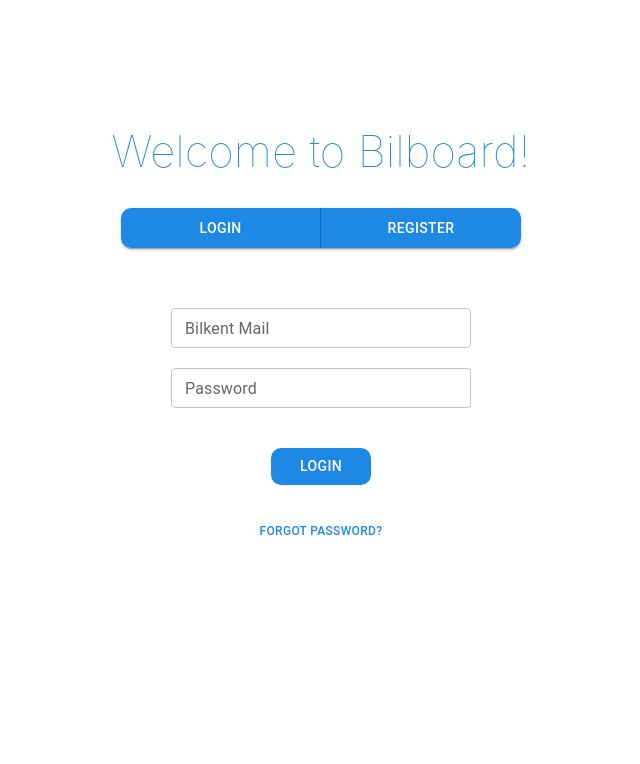
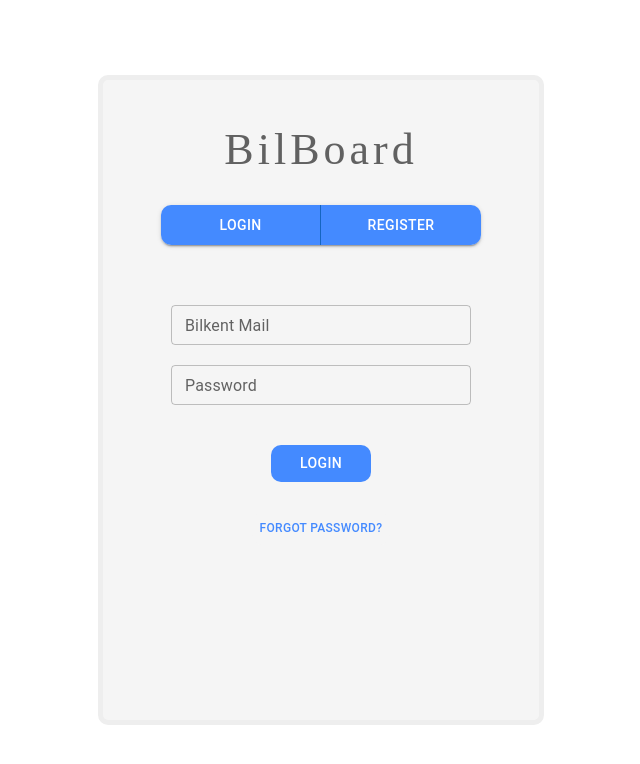
Before and after one commit to hacickn/Group-3A---Jack-the-Coder, a React (Create React App) app in the folder bilboard-frontend/: page / in a window 1280 px wide. Shown: the top 764 px of the page, without its empty margins (319-959 px from the left). Built offline with nearby package versions, Linux system fonts and the light colour scheme.

Commit message:
Navbar added

```diff
--- a/bilboard-frontend/src/App.js
+++ b/bilboard-frontend/src/App.js
@@ -1,10 +1,11 @@
 import "./App.css";
 import LoginRegister from "./screens/LoginRegister";
+import BilboardNavbar from "./components/BilboardNavbar";
 import Grid from "@mui/material/Grid";
 
 function App() {
   return (
-    <div className="App">
+    <div className="App" style={{overflowX: "hidden"}}>
       <div>
         <LoginRegister></LoginRegister>
       </div>
--- /dev/null
+++ b/bilboard-frontend/src/components/BilboardNavbar.js
@@ -0,0 +1,104 @@
+import { makeStyles } from "@mui/styles";
+import Colors from "../utils/Colors";
+import Grid from "@mui/material/Grid";
+import InputAdornment from "@mui/material/InputAdornment";
+import TextField from "@mui/material/TextField";
+import IconButton from "@mui/material/IconButton";
+import SearchIcon from "@mui/icons-material/Search";
+import Badge from "@mui/material/Badge";
+import AssignmentIcon from "@mui/icons-material/Assignment";
+import TodayIcon from "@mui/icons-material/Today";
+import AccountCircleIcon from "@mui/icons-material/AccountCircle";
+
+const useStyles = makeStyles({
+  root: {
+    width: "100vw",
+    height: "68px",
+    background: Colors.BILBOARD_BLUE,
+  },
+  logo: {
+    fontFamily: "Oxygen",
+    fontSize: "32px",
+    display: "flex",
+    alignItems: "center",
+    color: "white",
+    height: "68px",
+    paddingLeft: "30px",
+    justifyContent: "start",
+  },
+  searchBar: {
+    display: "flex",
+    alignItems: "center",
+    justifyContent: "start",
+    height: "68px",
+    paddingLeft: "40px",
+  },
+  icons: {
+    display: "flex",
+    alignItems: "center",
+    height: "68px",
+    marginTop: "2px",
+  },
+});
+
+const BilboardNavbar = (props) => {
+  const classes = useStyles();
+  return (
+    <div className={classes.root}>
+      <Grid container>
+        <Grid item xs={3}>
+          <div className={classes.logo}>BilBoard</div>
+        </Grid>
+        <Grid item xs={5} className={classes.searchBar}>
+          <div style={{ backgroundColor: "white", borderRadius: "5px" }}>
+            <TextField
+              color="info"
+              InputProps={{
+                startAdornment: (
+                  <InputAdornment position="start">
+                    <SearchIcon />
+                  </InputAdornment>
+                ),
+              }}
+              size="small"
+              style={{ width: "420px" }}
+            />
+          </div>
+        </Grid>
+        <Grid item xs={1}></Grid>
+        <Grid item xs={3}>
+          <Grid container className={classes.icons}>
+            <Grid item xs={4} />
+            <Grid item xs={2}>
+              <IconButton size="large">
+                <Badge badgeContent={props.surveyCount} color="error">
+                  <div style={{ color: "white" }}>
+                    <AssignmentIcon />
+                  </div>
+                </Badge>
+              </IconButton>
+            </Grid>
+            <Grid item xs={2}>
+              <IconButton size="large">
+                <Badge badgeContent={props.calendarCount} color="error">
+                  <div style={{ color: "white" }}>
+                    <TodayIcon />
+                  </div>
+                </Badge>
+              </IconButton>
+            </Grid>
+            <Grid item xs={2}>
+              <IconButton size="large">
+                <div style={{ color: "white" }}>
+                  <AccountCircleIcon />
+                </div>
+              </IconButton>
+            </Grid>
+          </Grid>
+        </Grid>
+      </Grid>
+    </div>
+  );
+};
+
+export default BilboardNavbar;
--- a/bilboard-frontend/src/screens/LoginRegister.js
+++ b/bilboard-frontend/src/screens/LoginRegister.js
@@ -26,7 +26,9 @@
     width: "34%",
     height: "80%",
     margin: "auto",
-    border: "1px solid white",
+    border: "5px solid #EEEEEE",
+    borderRadius: "10px",
+    backgroundColor: "#F5F5F5"
   },
 });
 
@@ -51,13 +53,14 @@
           <Grid item xs={12}>
             <p
               style={{
-                color: Colors.BILBOARD_BLUE,
+                color: "#616161",
                 fontSize: "44px",
-                fontWeight: "lighter",
                 marginBottom: "30px",
+                fontFamily: "Oxygen",
+                letterSpacing: "4px"
               }}
             >
-              Welcome to Bilboard!
+              BilBoard
             </p>
             <ButtonGroup
               variant="contained"
@@ -67,7 +70,7 @@
               <Button
                 style={{
                   background: Colors.BILBOARD_BLUE,
-                  width: "200px",
+                  width: "160px",
                   borderRadius: "10px 0px 0px 10px",
                 }}
                 onClick={() => setLoginOrRegister(true)}
@@ -77,7 +80,7 @@
               <Button
                 style={{
                   background: Colors.BILBOARD_BLUE,
-                  width: "200px",
+                  width: "160px",
                   borderRadius: "0px 10px 10px 0px",
                 }}
                 onClick={() => setLoginOrRegister(false)}
@@ -116,7 +119,7 @@
               <BilboardButton
                 text="Forgot Password?"
                 variant="text"
-                color="white"
+                color="#F5F5F5"
                 textColor={Colors.BILBOARD_BLUE}
                 onClick={() => setIsDialogOpen(true)}
               />
@@ -155,7 +158,7 @@
         ) : (
           <div>
             <Grid container>
-              <Grid item xs={12} style={{ marginTop: "40px" }}>
+              <Grid item xs={12} style={{ marginTop: "20px" }}>
                 <BilboardTextField
                   label="Name"
                   type="name"
--- a/bilboard-frontend/src/utils/Colors.js
+++ b/bilboard-frontend/src/utils/Colors.js
@@ -5,7 +5,7 @@
     static BILBOARD_GREY = "#383838";
     static BILBOARD_LIGHT_GREY = "#4d4d4d";
     static BILBOARD_RED = "#f44336";
-    static BILBOARD_BLUE= "#1E88E5";
+    static BILBOARD_BLUE= "#448AFF";
 }
 
 export default Colors;
```
